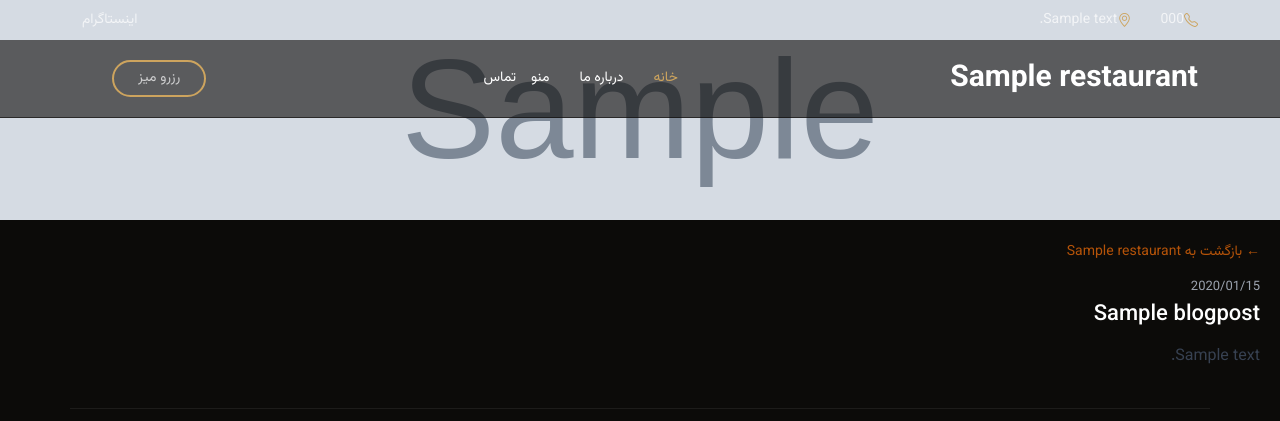
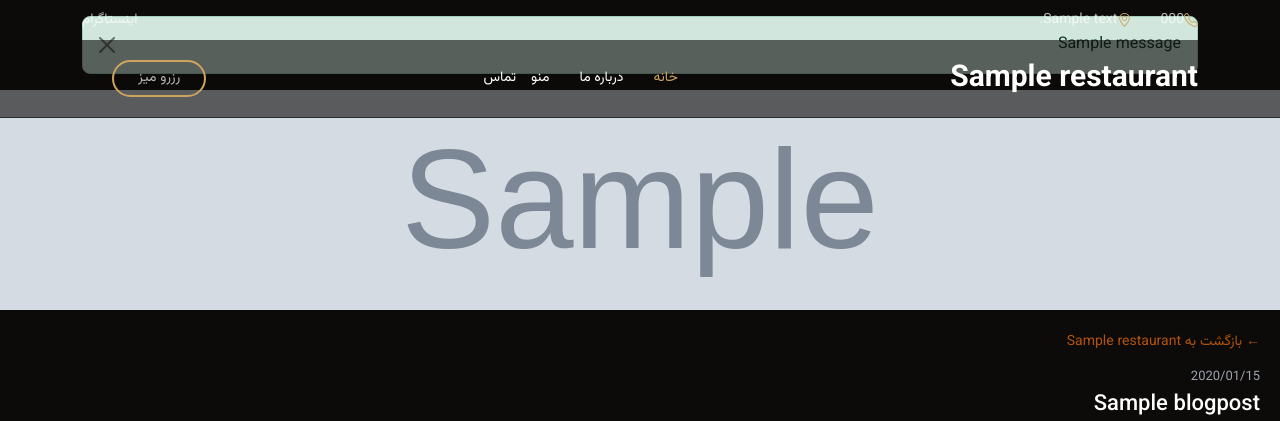
Before and after one commit to Arian-Azar/SaaS-Restaurant-Menu, a Django app: a page that uses templates/public_base.html in a window 1280 px wide. Shown: the top 421 px of the page. Run offline with Django 5.2, Linux system fonts and the light colour scheme; tables that the repository leaves empty hold one stand-in row (values such as "Sample post"); grey boxes marked "Sample" are stand-in pictures; one stand-in notice (Sample message) is shown; some libraries are stand-ins or nearby versions.

Commit message:
Update public base template

```diff
--- a/templates/public_base.html
+++ b/templates/public_base.html
@@ -81,6 +81,17 @@
   </header>
 
   <main class="main">
+    {% if messages %}
+    <div class="container mt-3">
+      {% for message in messages %}
+        <div class="alert {% if message.tags == 'error' %}alert-danger{% else %}alert-success{% endif %} alert-dismissible fade show" role="alert" style="border-radius:8px;">
+          {{ message }}
+          <button type="button" class="btn-close" data-bs-dismiss="alert" aria-label="Close"></button>
+        </div>
+      {% endfor %}
+    </div>
+    {% endif %}
+
     {% block content %}{% endblock %}
   </main>
 
```
